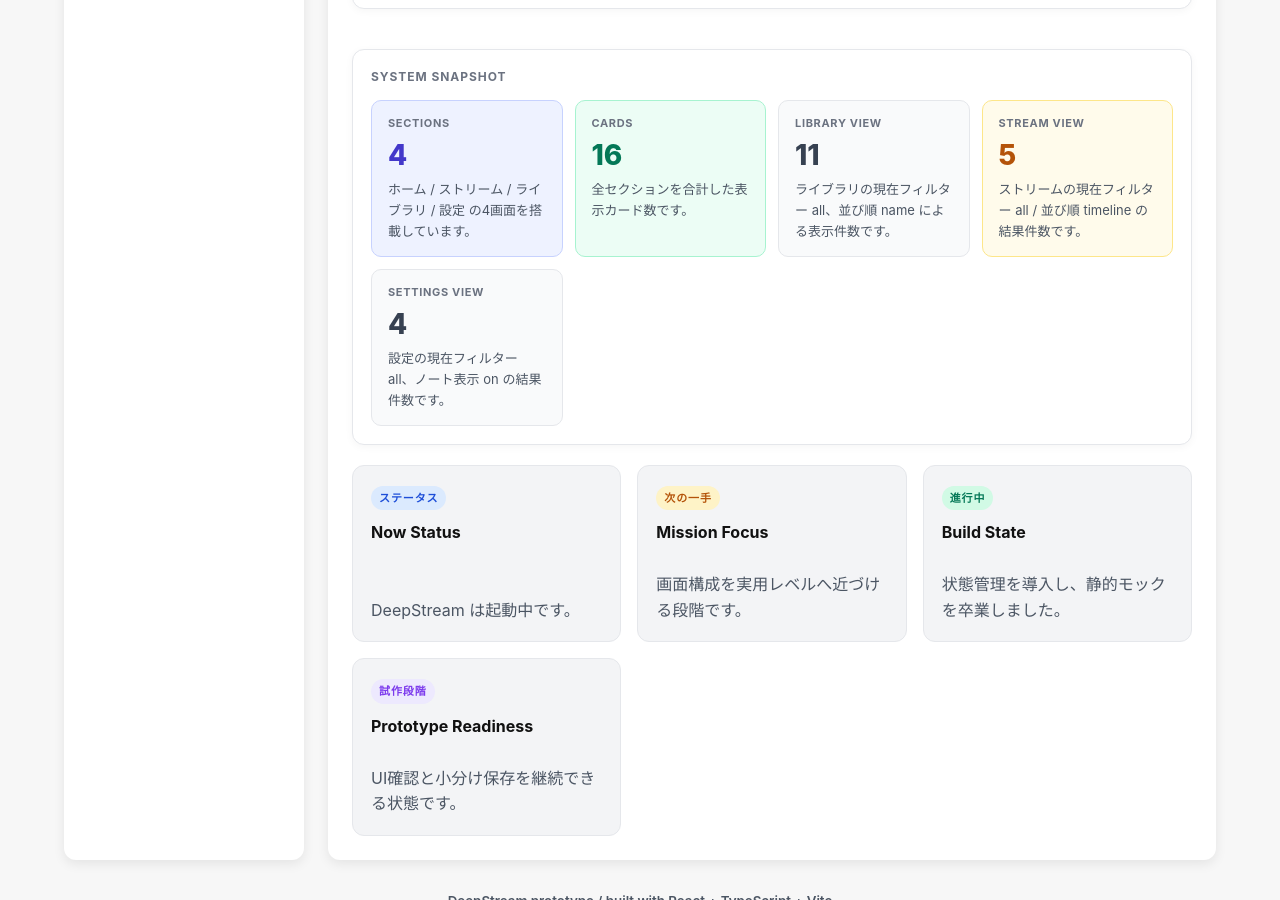
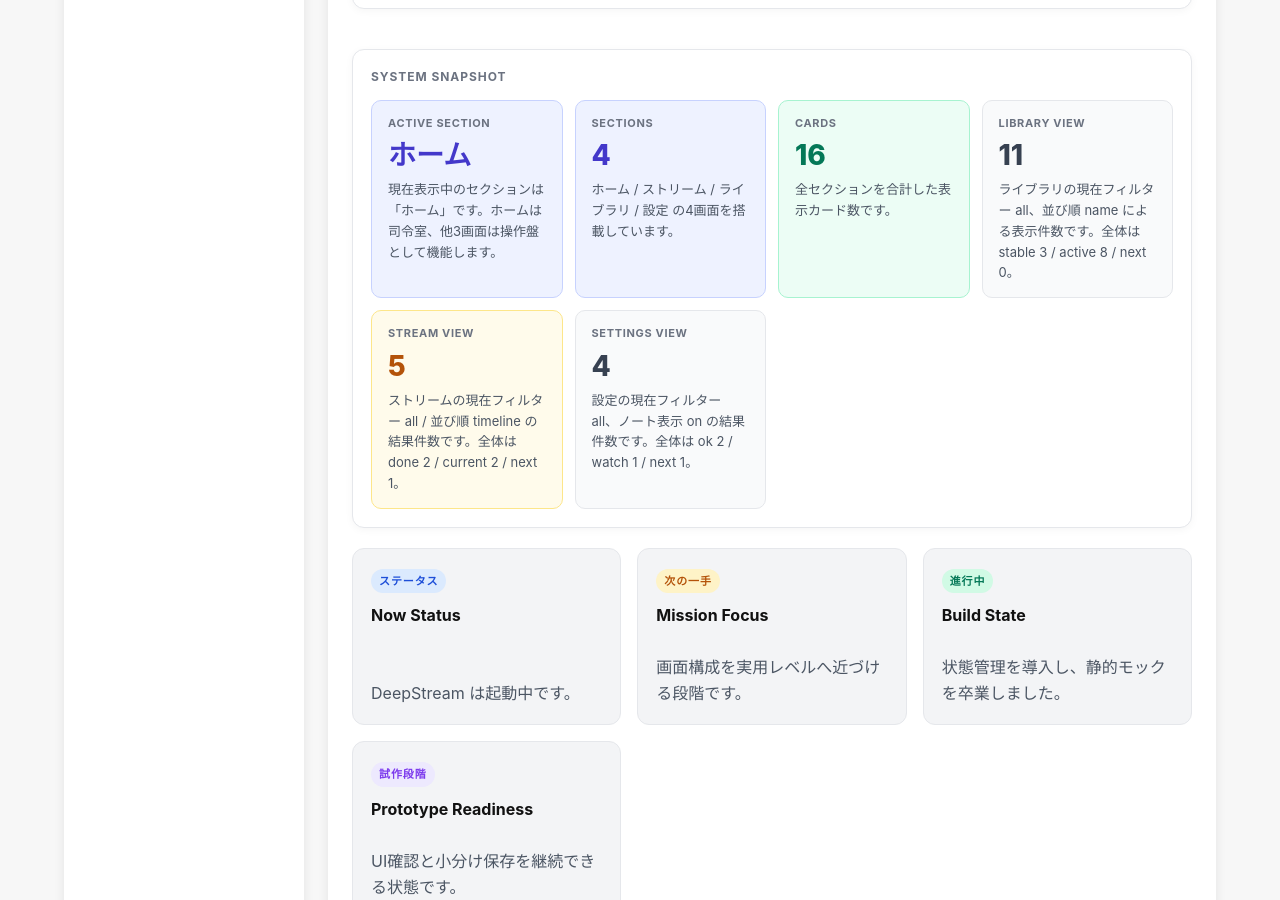
Before and after one commit to wwm001/deepstream, a React (Vite) app: page / in a window 1280 px wide. Shown: the part 1263-2163 px from the top of the page. Built offline with nearby package versions, Linux system fonts and the light colour scheme.

Commit message:
Add active section to home snapshot

```diff
--- a/src/components/Dashboard.tsx
+++ b/src/components/Dashboard.tsx
@@ -109,8 +109,41 @@ function Dashboard({ currentSection }: DashboardProps) {
     return settingsChecks.filter((item) => item.state === settingsFilter);
   }, [settingsFilter]);
 
+  const streamPhaseCounts = useMemo(
+    () => ({
+      done: streamEvents.filter((item) => item.phase === "done").length,
+      current: streamEvents.filter((item) => item.phase === "current").length,
+      next: streamEvents.filter((item) => item.phase === "next").length,
+    }),
+    []
+  );
+
+  const settingsStateCounts = useMemo(
+    () => ({
+      ok: settingsChecks.filter((item) => item.state === "ok").length,
+      watch: settingsChecks.filter((item) => item.state === "watch").length,
+      next: settingsChecks.filter((item) => item.state === "next").length,
+    }),
+    []
+  );
+
+  const libraryStateCounts = useMemo(
+    () => ({
+      stable: libraryAssets.filter((item) => item.state === "stable").length,
+      active: libraryAssets.filter((item) => item.state === "active").length,
+      next: libraryAssets.filter((item) => item.state === "next").length,
+    }),
+    []
+  );
+
   const homeSystemSnapshotItems = useMemo<DashboardSnapshotItem[]>(
     () => [
+      {
+        label: "Active Section",
+        value: currentSection,
+        note: `現在表示中のセクションは「${currentSection}」です。ホームは司令室、他3画面は操作盤として機能します。`,
+        tone: "indigo",
+      },
       {
         label: "Sections",
         value: String(totalSections),
@@ -128,34 +161,38 @@ function Dashboard({ currentSection }: DashboardProps) {
         value: String(filteredLibraryAssets.length),
         note:
           librarySearchTerm.trim().length > 0
-            ? `検索語「${librarySearchTerm}」・フィルター ${libraryFilter}・並び順 ${librarySort} の結果件数です。`
-            : `ライブラリの現在フィルター ${libraryFilter}、並び順 ${librarySort} による表示件数です。`,
+            ? `検索語「${librarySearchTerm}」・フィルター ${libraryFilter}・並び順 ${librarySort} の結果件数です。全体は stable ${libraryStateCounts.stable} / active ${libraryStateCounts.active} / next ${libraryStateCounts.next}。`
+            : `ライブラリの現在フィルター ${libraryFilter}、並び順 ${librarySort} による表示件数です。全体は stable ${libraryStateCounts.stable} / active ${libraryStateCounts.active} / next ${libraryStateCounts.next}。`,
         tone: "gray",
       },
       {
         label: "Stream View",
         value: String(filteredStreamEvents.length),
-        note: `ストリームの現在フィルター ${streamFilter} / 並び順 ${streamSort} の結果件数です。`,
+        note: `ストリームの現在フィルター ${streamFilter} / 並び順 ${streamSort} の結果件数です。全体は done ${streamPhaseCounts.done} / current ${streamPhaseCounts.current} / next ${streamPhaseCounts.next}。`,
         tone: "amber",
       },
       {
         label: "Settings View",
         value: String(filteredSettingsChecks.length),
-        note: `設定の現在フィルター ${settingsFilter}、ノート表示 ${showSettingsNotes ? "on" : "off"} の結果件数です。`,
+        note: `設定の現在フィルター ${settingsFilter}、ノート表示 ${showSettingsNotes ? "on" : "off"} の結果件数です。全体は ok ${settingsStateCounts.ok} / watch ${settingsStateCounts.watch} / next ${settingsStateCounts.next}。`,
         tone: "gray",
       },
     ],
     [
+      currentSection,
       filteredLibraryAssets.length,
       filteredStreamEvents.length,
       filteredSettingsChecks.length,
       libraryFilter,
       librarySearchTerm,
       librarySort,
+      showSettingsNotes,
       settingsFilter,
-      showSettingsNotes,
       streamFilter,
       streamSort,
+      libraryStateCounts,
+      streamPhaseCounts,
+      settingsStateCounts,
     ]
   );
 
```
